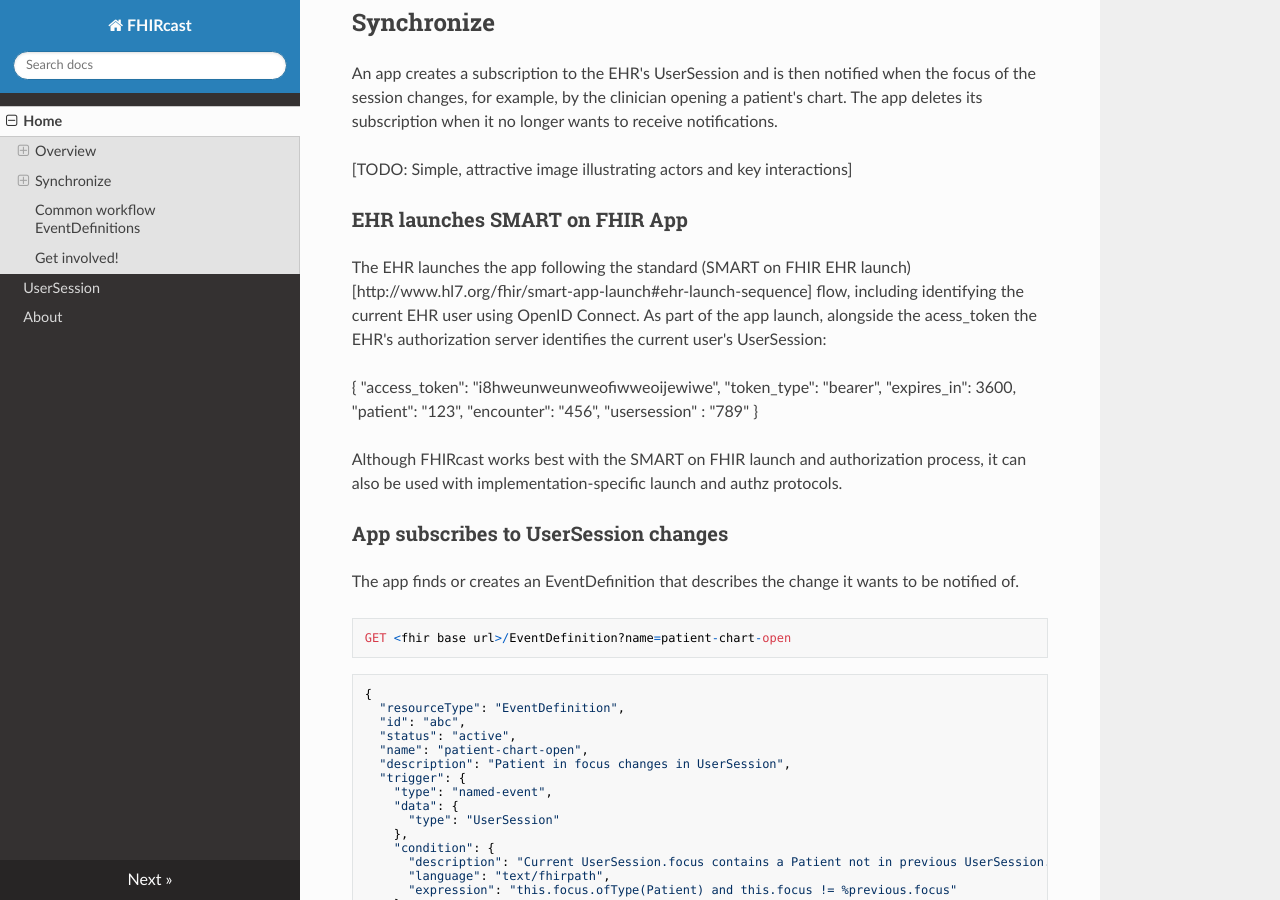
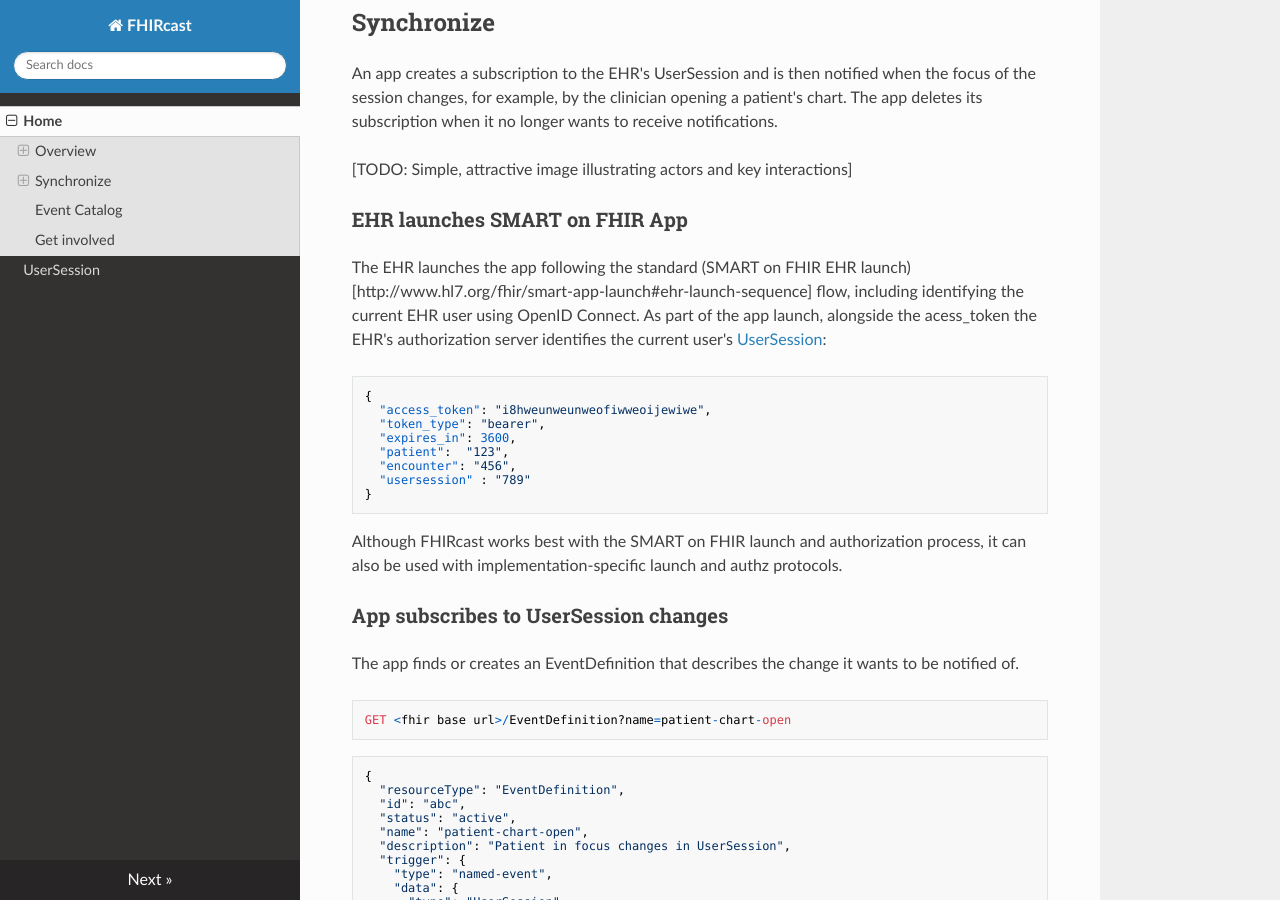
Before and after one commit to HL7/fhircast-docs, an MkDocs documentation site: the page built from docs/index.md, in a window 1280 px wide and 900 px high, scrolled down 681 px. Built offline with MkDocs 1.6.1, drawn with Linux system fonts in a browser that asks for light colours; nearby versions of some CDN libraries; old or Windows-style settings are respelled for this version of MkDocs; some of the changed lines change nothing that is shown; some of the changed text lies outside the part shown.

Commit message:
Remove mkdocs about, small formatting changes to index

````diff
--- a/docs/index.md
+++ b/docs/index.md
@@ -22,8 +22,9 @@
 
 ### EHR launches SMART on FHIR App
 
-The EHR launches the app following the standard (SMART on FHIR EHR launch)[http://www.hl7.org/fhir/smart-app-launch#ehr-launch-sequence]  flow, including identifying the current EHR user using OpenID Connect. As part of the app launch, alongside the acess_token the EHR's authorization server identifies the current user's UserSession:
+The EHR launches the app following the standard (SMART on FHIR EHR launch)[http://www.hl7.org/fhir/smart-app-launch#ehr-launch-sequence]  flow, including identifying the current EHR user using OpenID Connect. As part of the app launch, alongside the acess_token the EHR's authorization server identifies the current user's [UserSession](usersession/):
 
+```
 {
   "access_token": "i8hweunweunweofiwweoijewiwe",
   "token_type": "bearer",
@@ -32,6 +33,7 @@
   "encounter": "456",
   "usersession" : "789"
 }
+```
 
 Although FHIRcast works best with the SMART on FHIR launch and authorization process, it can also be used with implementation-specific launch and authz protocols.
 
@@ -126,7 +128,7 @@
 DELETE <fhir base url>/Subscription/sub00001
 ```
 
-## Common workflow EventDefinitions
+## Event Catalog
 
 1. open-patient-chart
 1. switch-patient-chart
@@ -140,6 +142,7 @@
 
 [TODO - define fhirpath / Event definitions with names for common workflow events]
 
-## Get involved!
+## Get involved
 
 https://chat.fhir.org/#narrow/stream/subscriptions
+https://github.com/fhircast
--- a/mkdocs.yml
+++ b/mkdocs.yml
@@ -2,5 +2,4 @@
 pages:
     - Home: index.md
     - UserSession: usersession.md
-    - About: about.md
 theme: readthedocs
````
